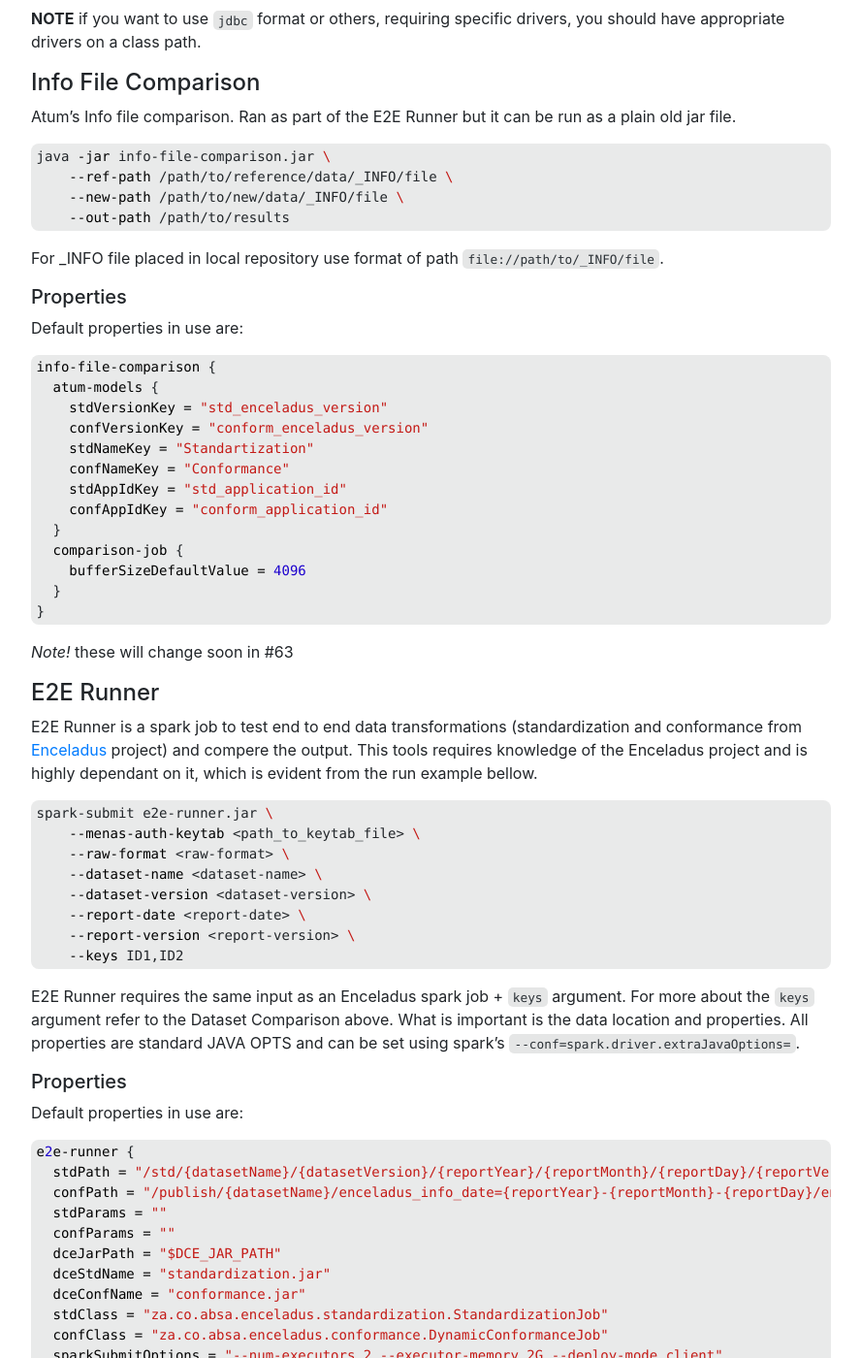
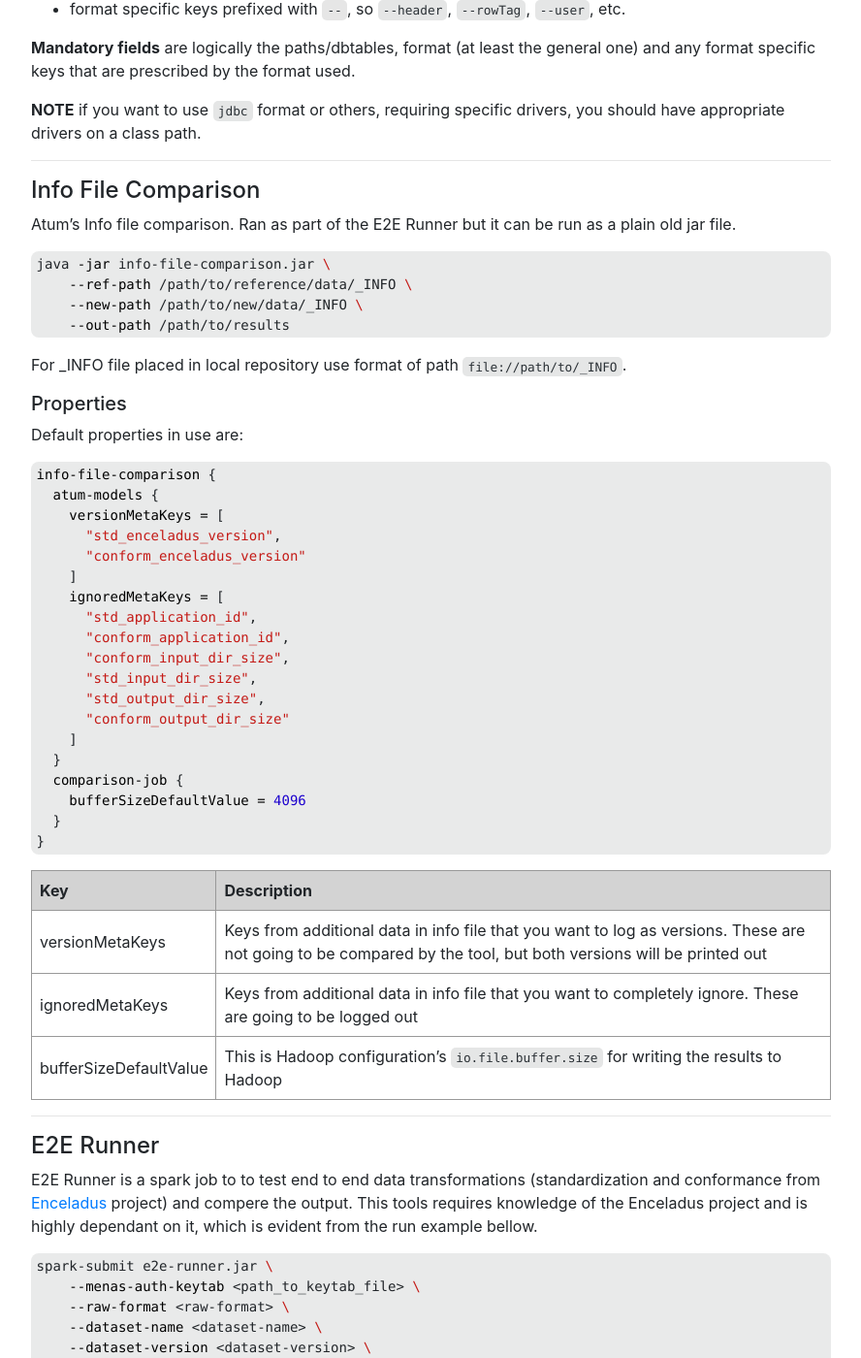
Before and after one commit to AbsaOSS/hermes, a Jekyll site: the page built from _docs/0.2.0/usage.md, in a window 1280 px wide and 1400 px high, scrolled down 2145 px. Shown: the whole window at 97% size, without its empty margins (338-1226 px from the left). Built offline with Jekyll 4.4.1, drawn with Linux system fonts in a browser that asks for light colours; nearby versions of some CDN libraries; some of the changed text lies outside the part shown.

Commit message:
Update Usage + links

````diff
--- a/_docs/0.2.0/usage.md
+++ b/_docs/0.2.0/usage.md
@@ -5,9 +5,17 @@
 categories:
     - '0.2.0'
 ---
+#### Table of contents
+
+1. [Dataset Comparison](#dataset-comparison)
+2. [Info File Comparison](#info-file-comparison)
+3. [E2E Runner](#e2e-runner)
+
+***
+
 #### Dataset Comparison
 
-General tool for data set comparison. Can be used a spark job or a library. For the library-like usage check method `execute` and `compare` in `DatasetComparisonJob` class in `za.co.absa.hermes.datasetComparison` package.
+Dataset Comparison used as a spark job. _This example doesn't show spark argumetns_
 
 Example:
 
@@ -107,23 +117,36 @@
 ```json
 info-file-comparison {
   atum-models {
-    stdVersionKey = "std_enceladus_version"
-    confVersionKey = "conform_enceladus_version"
-    stdNameKey = "Standartization"
-    confNameKey = "Conformance"
-    stdAppIdKey = "std_application_id"
-    confAppIdKey = "conform_application_id"
+    versionMetaKeys = [
+      "std_enceladus_version",
+      "conform_enceladus_version"
+    ]
+    ignoredMetaKeys = [
+      "std_application_id",
+      "conform_application_id",
+      "conform_input_dir_size",
+      "std_input_dir_size",
+      "std_output_dir_size",
+      "conform_output_dir_size"
+    ]
   }
   comparison-job {
     bufferSizeDefaultValue = 4096
   }
 }
 ```
-_Note!_ these will change soon in #63
+
+| Key | Description |
+|:---|:---|
+| versionMetaKeys | Keys from additional data in info file that you want to log as versions. These are not going to be compared by the tool, but both versions will be printed out |
+| ignoredMetaKeys | Keys from additional data in info file that you want to completely ignore. These are going to be logged out |
+| bufferSizeDefaultValue | This is Hadoop configuration's `io.file.buffer.size` for writing the results to Hadoop |
+
+***
 
 #### E2E Runner
 
-E2E Runner is a spark job to test end to end data transformations (standardization and conformance from [Enceladus](https://github.com/AbsaOSS/enceladus) project) and compere the output. This tools requires knowledge of the Enceladus project and is highly dependant on it, which is evident from the run example bellow.
+E2E Runner is a spark job to to test end to end data transformations (standardization and conformance from [Enceladus][gh-enceladus] project) and compere the output. This tools requires knowledge of the Enceladus project and is highly dependant on it, which is evident from the run example bellow.
 
 ```shell
 spark-submit e2e-runner.jar \
@@ -135,9 +158,11 @@
     --report-version <report-version> \
     --keys ID1,ID2
 ```
+
 E2E Runner requires the same input as an Enceladus spark job + `keys` argument. For more about the `keys` argument refer to the Dataset Comparison above. What is important is the data location and properties. All properties are standard JAVA OPTS and can be set using spark's `--conf=spark.driver.extraJavaOptions=`.
 
 ##### Properties
+
 Default properties in use are:
 
 ```json
````
Also changed, not shown: other parts of _docs/0.2.0/usage.md (+7 -3 lines), _docs/0.2.0/build-process.md (+3 -2 lines), _docs/0.2.0/components.md (+33 -0 lines), contribute.md (+6 -3 lines), index.md (+12 -5 lines).
